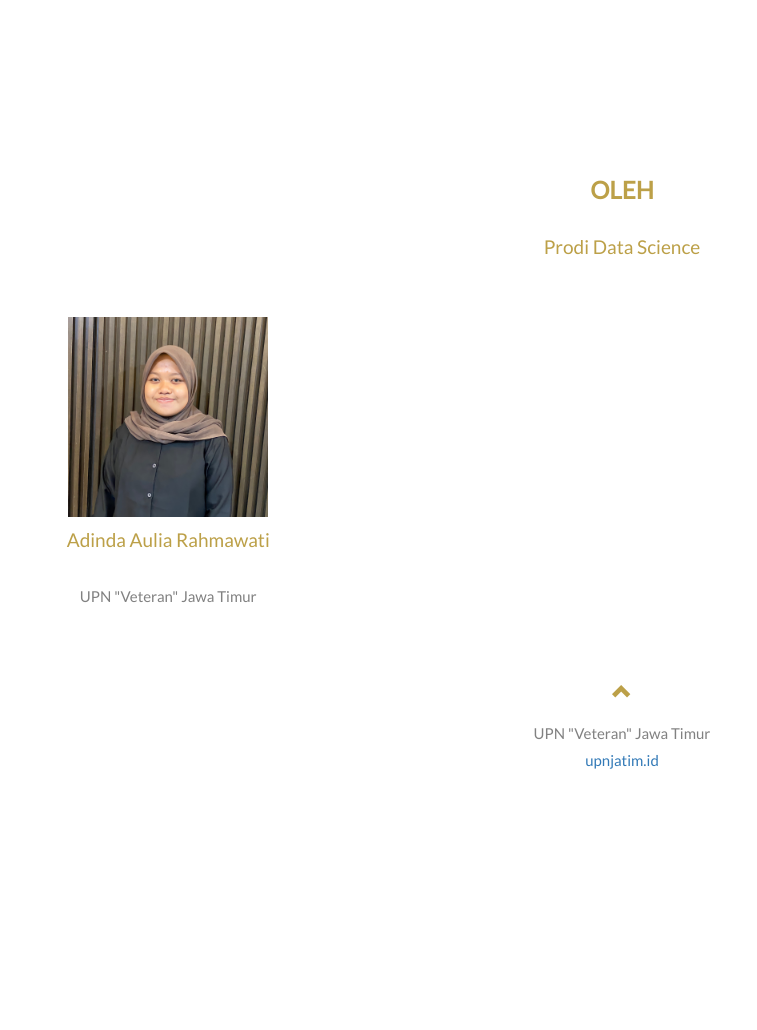
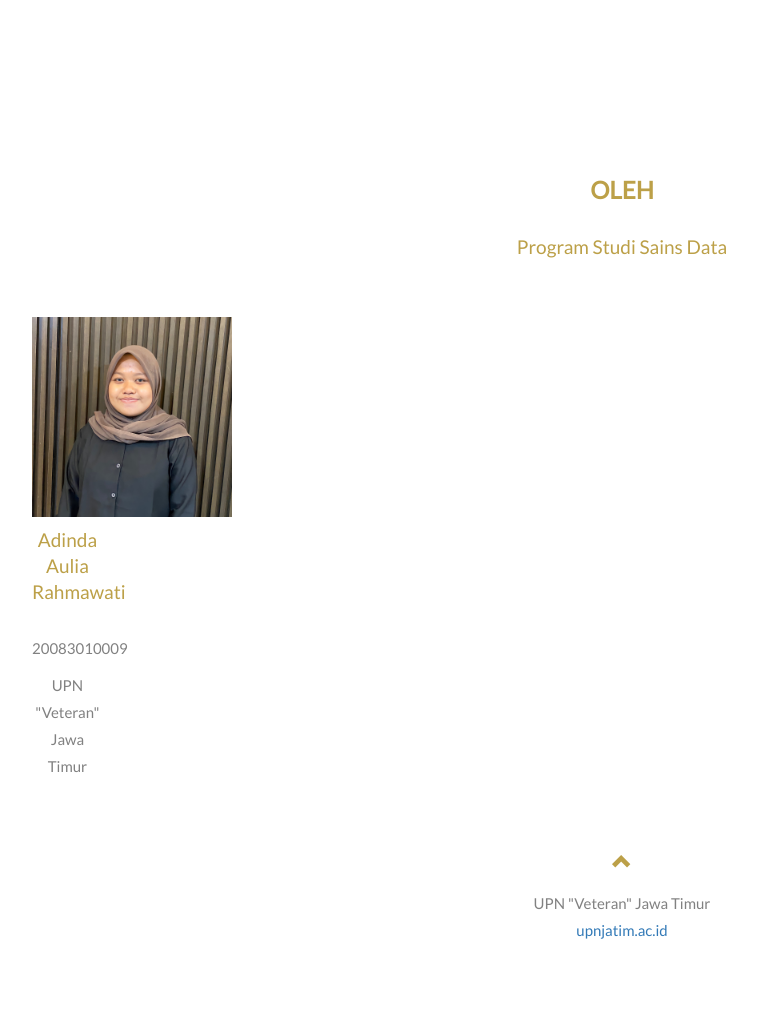
Before and after one commit to adindaauliaa/aksara-jawa, a Flask app: page / in a window 1280 px wide. Shown: the part 1115-2145 px from the top of the page, without its empty margins (18-775 px from the left). Before the commit the page ends 1884 px from the top, so only its background shows below. Run offline with Flask 3, Linux system fonts and the light colour scheme.

Commit message:
Update index.html

```diff
--- a/templates/index.html
+++ b/templates/index.html
@@ -123,12 +123,13 @@
 	<div id="oleh" class="container-fluid text-center">
 		<br>
 		<h2>OLEH</h2>
-		<h4>Prodi Data Science</h4>
+		<h4>Program Studi Sains Data</h4>
 		<br>
 		<div class="row slideanim">
-			<div class="col-sm-3">
+			<div class="col-sm-1">
 				<img src={{ url_for('static', filename='/images/adinda.jpg' ) }} width="200"></img>
 				<h4>Adinda Aulia Rahmawati</h4>
+				<p>20083010009</p>
 				<p>UPN "Veteran" Jawa Timur</p>
 			</div>
 	</div>
@@ -138,7 +139,7 @@
 		<a href="#halamanku" title="To Top">
 			<span class="glyphicon glyphicon-chevron-up"></span>
 		</a>
-		<p>UPN "Veteran" Jawa Timur <br> <a href="https://www.upnjatim.ac.id//">upnjatim.id</a></p>
+		<p>UPN "Veteran" Jawa Timur <br> <a href="https://www.upnjatim.ac.id//">upnjatim.ac.id</a></p>
 	</footer>
 
 	<!-- JavaScript untuk Animasi Scroll dan Prediksi Model -->
```
